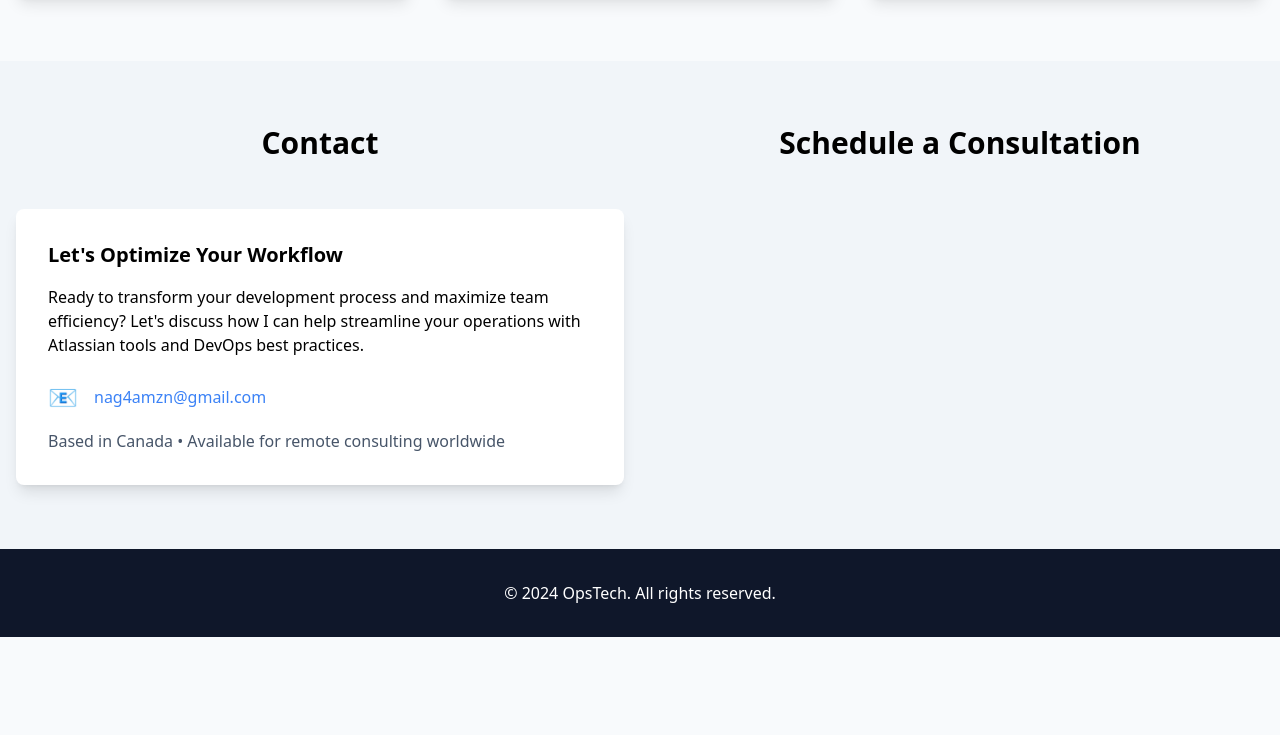
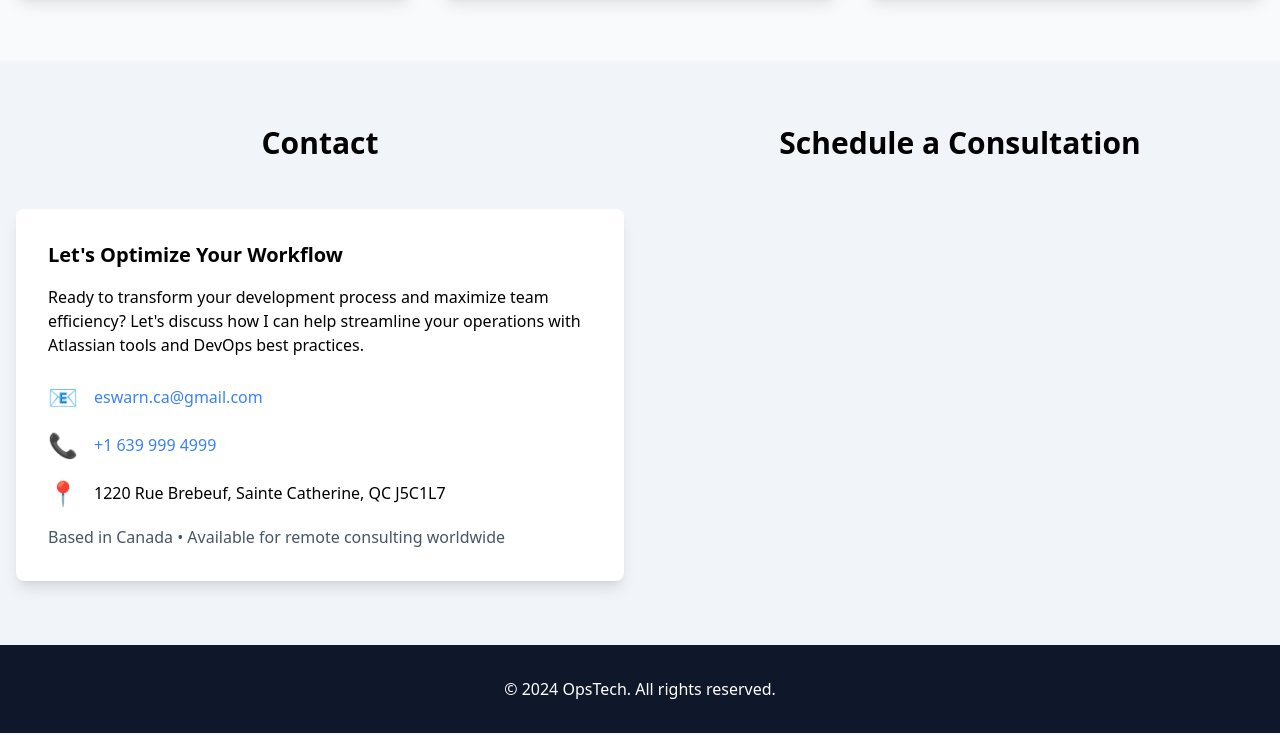
Before and after one commit to nag-eswar/opstech, a plain HTML site: page index.html in a window 1280 px wide. Shown: the part 1361-2096 px from the top of the page. Before the commit the page ends 2000 px from the top, so only its background shows below. Drawn offline with nearby package versions, Linux system fonts and the light colour scheme; a script that the page names is missing.

Commit message:
Updated contact info

```diff
--- a/index.html
+++ b/index.html
@@ -3,7 +3,7 @@
 <head>
     <meta charset="UTF-8">
     <meta name="viewport" content="width=device-width, initial-scale=1.0">
-    <title>OpsTech</title>
+    <title>Nag Aditya Tech Services Ltd</title>
     <script src="https://cdn.tailwindcss.com"></script>
     <link rel="stylesheet" href="styles.css">
 </head>
@@ -136,7 +136,15 @@
                             <div class="space-y-4">
                                 <p class="flex items-center">
                                     <span class="text-2xl mr-4">📧</span>
-                                    <a href="mailto:nag4amzn@gmail.com" class="text-blue-500 hover:text-blue-700">nag4amzn@gmail.com</a>
+                                    <a href="mailto:eswarn.ca@gmail.com" class="text-blue-500 hover:text-blue-700">eswarn.ca@gmail.com</a>
+                                </p>
+                                <p class="flex items-center">
+                                    <span class="text-2xl mr-4">📞</span>
+                                    <a href="tel:+16399994999" class="text-blue-500 hover:text-blue-700">+1 639 999 4999</a>
+                                </p>
+                                <p class="flex items-center">
+                                    <span class="text-2xl mr-4">📍</span>
+                                    <span>1220 Rue Brebeuf, Sainte Catherine, QC J5C1L7</span>
                                 </p>
                                 <p class="text-slate-600">Based in Canada • Available for remote consulting worldwide</p>
                             </div>
```
